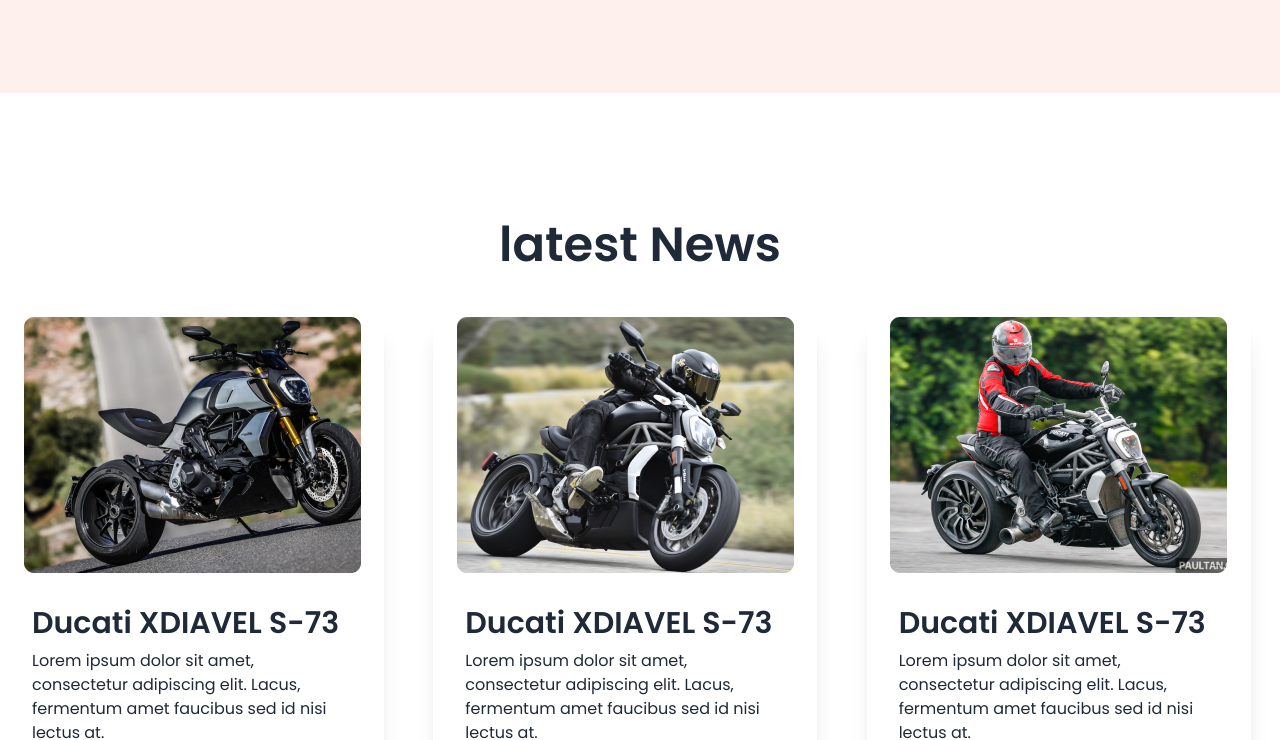
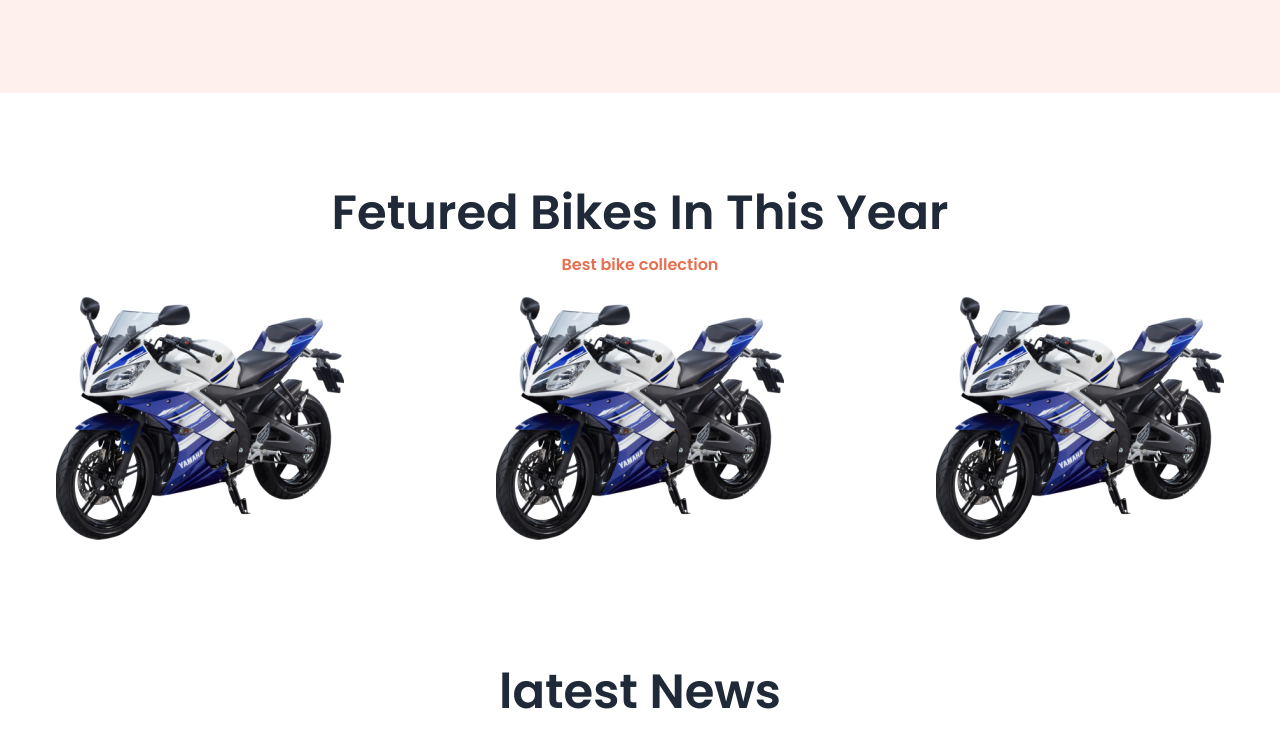
Before and after one commit to abdullahadel673/Biker-zone-with-daisyui, a plain HTML site: page index.html in a window 1280 px wide. Shown: the part 529-1269 px from the top of the page. Drawn offline with nearby package versions, Linux system fonts and the light colour scheme.

Commit message:
featured bike section

```diff
--- a/index.html
+++ b/index.html
@@ -167,7 +167,20 @@
             </div>
         </div>
     </header>
+
     <main class="md:container md:mx-auto">
+        <!-- featured bike section -->
+        <section class="text-center my-24">
+            <h3 class="text-5xl font-semibold  mb-4">
+                Fetured Bikes In This Year
+            </h3>
+            <p class="font-semibold text-[#E76F51]">Best bike collection</p>
+            <div class="flex flex-col gap-24 lg:justify-evenly lg:flex-row mt-5 ">
+                <img src="images/others/feature-bike.png" alt="">
+                <img src="images/others/feature-bike.png" alt="">
+                <img src="images/others/feature-bike.png" alt="">
+            </div>
+        </section>
         <section class="my-32">
             <h3 class="text-5xl font-semibold text-center mb-12">
                 latest News
```
